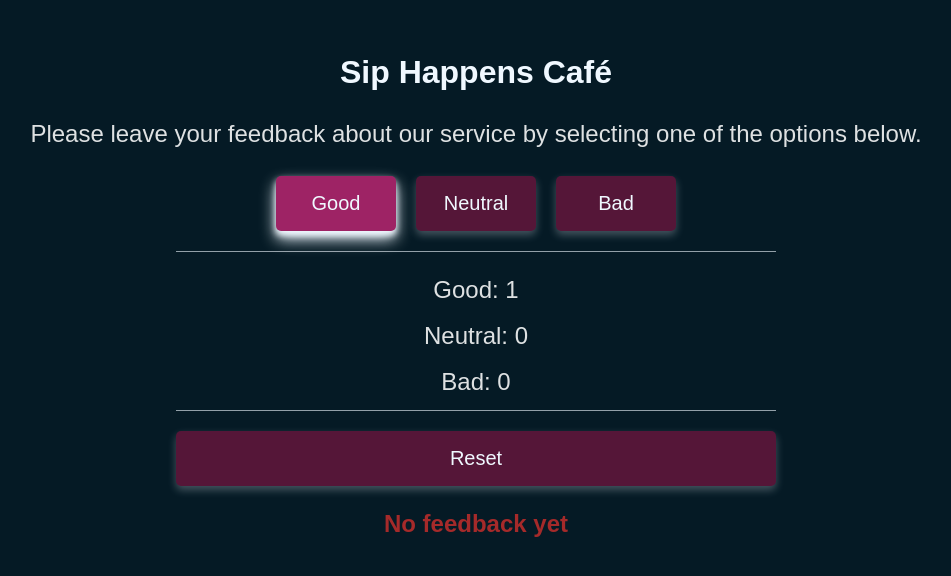
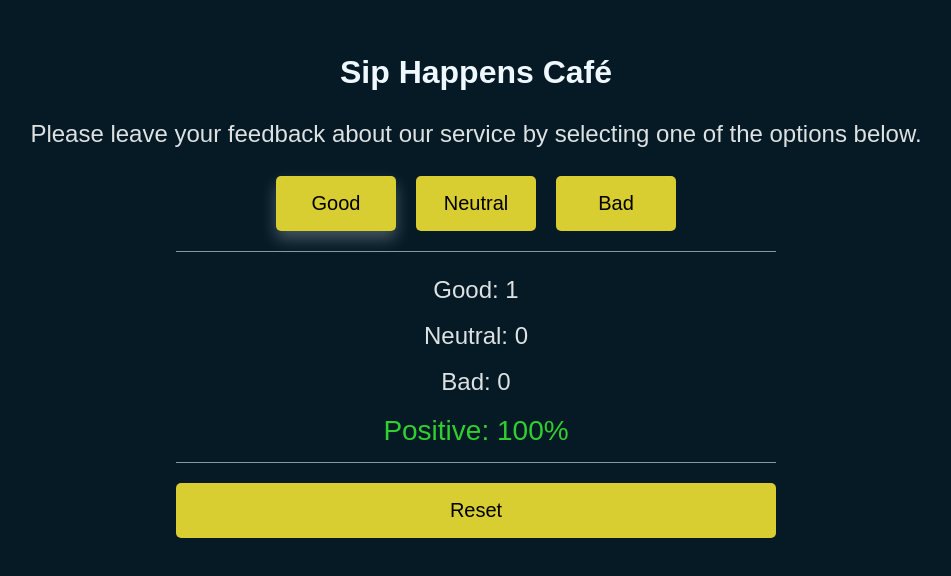
Before and after one commit to Mariia-Petlovana-91/react02, a React (Vite) app: page / in a window 1280 px wide. Both pictures are taken after a click on the button "Good". Shown: the top 576 px of the page, without its empty margins (164-1115 px from the left). Built offline with nearby package versions, Linux system fonts and the light colour scheme.

Commit message:
add oll functional

```diff
--- a/src/components/App/App.jsx
+++ b/src/components/App/App.jsx
@@ -4,7 +4,6 @@ import Description from '../Description/Description';
 import Feedback from '../Feedback/Feedback';
 import Options from '../Options/Options';
 import Notification from '../Notification/Notification';
-import css from '../App/App.module.css';
 import { FiDatabase } from 'react-icons/fi';
 
 export default class App extends React.Component {
@@ -14,13 +13,42 @@ export default class App extends React.Component {
     bad: 0,
   };
 
+componentDidMount() {
+  const savedFeedback = JSON.parse(localStorage.getItem('feedback')) ?? {};
+
+  this.setState({
+    good: savedFeedback.good ?? 0,
+    neutral: savedFeedback.neutral ?? 0,
+    bad: savedFeedback.bad ?? 0,
+  });
+}
+
 updateFeedback = (feedbackType) => {
-    this.setState((prevState) => ({
+  this.setState((prevState) => {
+    const updatedState = {
       [feedbackType]: prevState[feedbackType] + 1,
-    }));
+    };
+
+    localStorage.setItem('feedback', JSON.stringify({ ...prevState, ...updatedState }));
+
+      return updatedState;
+  });
+};
+
+  handleReset = () => {
+    this.setState({
+      good: 0,
+      neutral: 0,
+      bad: 0,
+    },
+    () => {
+      localStorage.removeItem('feedback');
+    })
   };
 
   render() {
+    const { good, neutral, bad } = this.state;
+    const totalFeedback = good + neutral + bad;
     return (
     <Section>
 	    <Description />
@@ -31,13 +59,15 @@ export default class App extends React.Component {
         handleBad={() => this.updateFeedback('bad')}
 	    />
 
+      {totalFeedback !== 0 ?
         <Options
           good={this.state.good}
           neutral={this.state.neutral}
           bad={this.state.bad}
-	  />
-
-	 <Notification />
+          totalFeedback={totalFeedback}
+          handleReset={this.handleReset}
+        /> : <Notification />
+      }
     </Section>
     );
   }
--- a/src/components/Feedback/Feedback.module.css
+++ b/src/components/Feedback/Feedback.module.css
@@ -5,7 +5,7 @@
 	margin-left: auto;
 	margin-bottom: 20px;
 	max-width: 600px;
-	border-bottom: solid 1px rgba(240, 248, 255, 0.603);
+	border-bottom: solid 1px rgba(240, 248, 255, 0.562);
 	padding-bottom: 20px;
 }
 
@@ -20,14 +20,12 @@
 .feedback__btn{
 	min-width: 120px;
 	padding: 16px 20px 16px 20px;
-	background-color: #551638;
-	color: aliceblue;
+	background-color: #d8cd31;
+	color: black;
 	font-size: 20px;
 	border-radius: 5px;
-	box-shadow: 0 4px 8px rgba(240, 248, 255, 0.274);
 }
 
 .feedback__btn:hover, .feedback__btn:focus{
-	background-color:#9e2365;
-	box-shadow: 0 8px 16px aliceblue, 0 4px 6px aliceblue;
+	box-shadow: 0 8px 16px rgba(240, 248, 255, 0.274);
 }
--- a/src/components/Notification/Notification.module.css
+++ b/src/components/Notification/Notification.module.css
@@ -1,6 +1,6 @@
 .notification__text{
 	text-align: center;
-	color: brown;
+	color: aliceblue;
 	font-size: 24px;
 	font-weight: 700;
 }
--- a/src/components/Options/Options.jsx
+++ b/src/components/Options/Options.jsx
@@ -1,14 +1,15 @@
 import css from '../Options/Options.module.css';
 
-export default function Options({ good, neutral, bad, handlereset }) {
+export default function Options({ good, neutral, bad, handleReset, totalFeedback }) {
 	return (
 		<div className={css.options__container}>
 		      <ul className={css.options__list}>
 		        <li className={css.options__item}>Good: {good}</li>
 		        <li className={css.options__item}>Neutral: {neutral}</li>
-		        <li className={css.options__item}>Bad: {bad}</li>
+			  <li className={css.options__item}>Bad: {bad}</li>
+			  <li className={(Math.round((good / totalFeedback) * 100)) >= 50? css.options__psitive : css.options__negative}>Positive: { Math.round((good / totalFeedback) * 100)}%</li>
 			</ul>
-			<button className={css.options__btn} onClick={handlereset} type='button'>Reset</button>
+			<button className={css.options__btn} onClick={handleReset} type='button'>Reset</button>
 		</div>
 	)
 }
--- a/src/components/Options/Options.module.css
+++ b/src/components/Options/Options.module.css
@@ -6,7 +6,7 @@
 }
 
 .options__list{
-      border-bottom: solid 1px rgba(240, 248, 255, 0.603);
+      border-bottom: solid 1px rgba(240, 248, 255, 0.562);
 	margin-bottom: 20px;
 }
 
@@ -16,17 +16,30 @@
 	font-size: 24px;
 }
 
+.options__psitive{
+	color: rgb(48, 206, 48);
+	margin-bottom: 10px;
+	text-align: center;
+	font-size: 28px;
+}
+
+.options__negative{
+	color: rgb(233, 32, 32);
+	margin-bottom: 10px;
+	text-align: center;
+	font-size: 28px;
+}
+
 .options__btn{
 	width: 100%;
 	padding: 16px 20px 16px 20px;
-	background-color: #551638;
-	color: aliceblue;
+	background-color: #d8cd31;
+	color: black;
 	font-size: 20px;
 	border-radius: 5px;
-	box-shadow: 0 4px 8px rgba(240, 248, 255, 0.274);
+
 }
 
 .options__btn:hover, .options__btn:focus {
-	background-color: #9e2365;
-	box-shadow: 0 8px 16px aliceblue, 0 4px 6px aliceblue;
+	box-shadow: 0 8px 16px rgba(240, 248, 255, 0.274);
 }
```
Also changed, not shown: src/components/App/App.module.css (deleted). Lines whose indentation alone changed are shown as unchanged.
